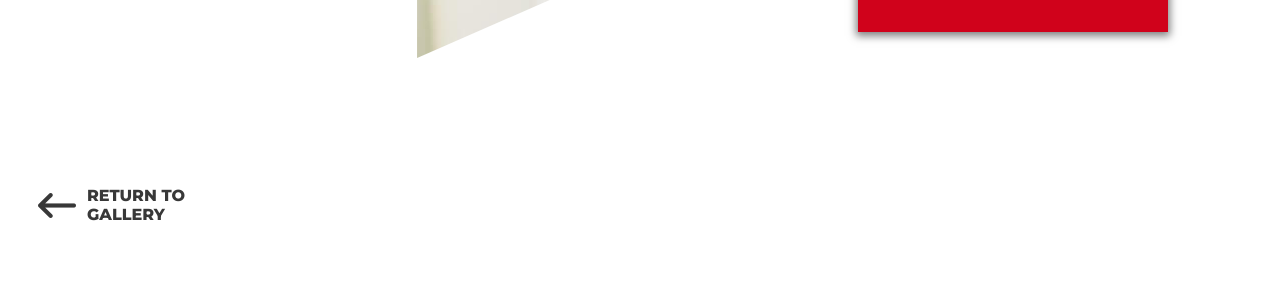
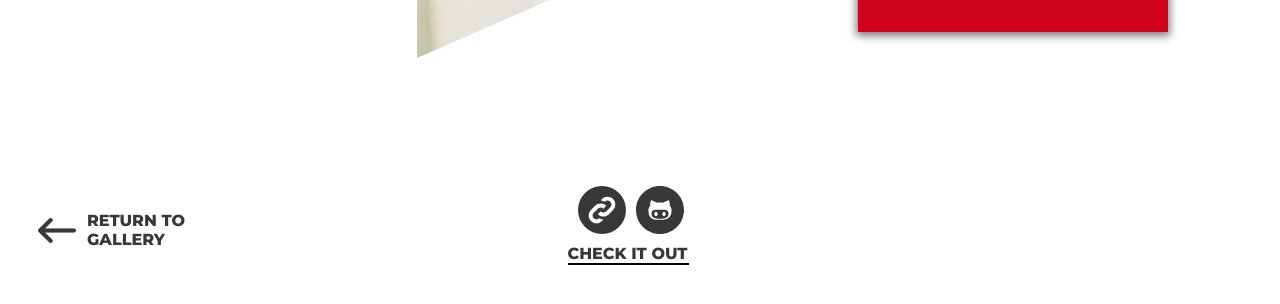
Before and after one commit to LuukGille/LuukGille, a website: page view/projects/ftsf.html in a window 1280 px wide. Shown: the part 1435-1739 px from the top of the page. Before the commit the page ends 1668 px from the top, so only its background shows below. Drawn offline with Linux system fonts and the light colour scheme.

Commit message:
create links to github and linkedin in the product page

```diff
--- a/sass/pages/projects.scss
+++ b/sass/pages/projects.scss
@@ -30,6 +30,7 @@
 
 	@media screen and (max-width: 992px) {
 		flex-direction: column;
+		margin-bottom: 0;
 	}
 }
 
@@ -209,10 +210,53 @@
 	}
 }
 
+.link {
+	display: flex;
+	align-items: center;
+	flex-direction: column;
+	width: 100%;
+	height: 90px;
+	margin-right: 20%;
+
+	&__text {
+		font-weight: bold;
+		color: $black;
+		width: 121px;
+		margin-top: 8px;
+		border-bottom: 2px solid $black-darker;
+	}
+
+	&__icon {
+		display: flex;
+		height: 50px;
+		width: 115px;
+		margin-left: 5px;
+		background-repeat: no-repeat;
+		cursor: pointer;
+
+		&--linkedin {
+			background-image: url("../images/SVG/link.svg");
+
+			&:hover {
+				background-image: url("../images/SVG/linkHover.svg");
+			}
+		}
+
+		&--github {
+			background-image: url("../images/SVG/Github.svg");
+
+			&:hover {
+				background-image: url("../images/SVG/GithubPopup.svg");
+			}
+		}
+	}
+}
+
 .return {
 	display: flex;
 	flex-direction: row-reverse;
 	width: 232px;
+	margin-top: 25px;
 	margin-bottom: 64px;
 	text-decoration: none;
 	cursor: pointer;
@@ -234,3 +278,14 @@
 		margin-right: 10px;
 	}
 }
+
+.footer {
+	display: inline-flex;
+	flex-direction: row-reverse;
+	width: 100%;
+
+	@media screen and (max-width: 995px) {
+		display: block;
+		flex-direction: none;
+	}
+}
--- a/view/projects/ftsf.html
+++ b/view/projects/ftsf.html
@@ -77,13 +77,26 @@
 				</div>
 			</div>
 		</div>
-		<a class="return" href="../gallery.html">
-			<div class="return__text">
-				RETURN TO GALLERY
+		<section class="footer">
+			<div class="link" >
+				<div class="link__icon">
+						<a class=" link__icon link__icon--linkedin" href="https://www.linkedin.com/in/luuk-gille-32a714140/"></a>
+						<a class="link__icon link__icon--github" href="https://github.com/LuukGille"></a>
+				</div>
+				<div class="link__text">
+					CHECK IT OUT
+				</div>
 			</div>
-			<div class="return__icon">
+			<div>
+				<a class="return" href="../gallery.html">
+					<div class="return__text">
+						RETURN TO GALLERY
+					</div>
+					<div class="return__icon">
+					</div>
+				</a>
 			</div>
-		</a>
+		</section>
 		<script type="text/javascript" src="../../js/hamburger.js"></script>
 	</body>
 </html>
```
Also changed, not shown: view/projects/ftsfCMS.html (+18 -5 lines), view/projects/millman.html (+18 -5 lines), view/projects/odsa.html (+18 -5 lines), css/style.css, css/style.min.css, images/SVG/GithubPopup.svg, images/SVG/LinkedinPopup.svg (renamed from images/SVG/Linkedin Popup.svg), images/SVG/linkHover.svg (added), 1 other file.
